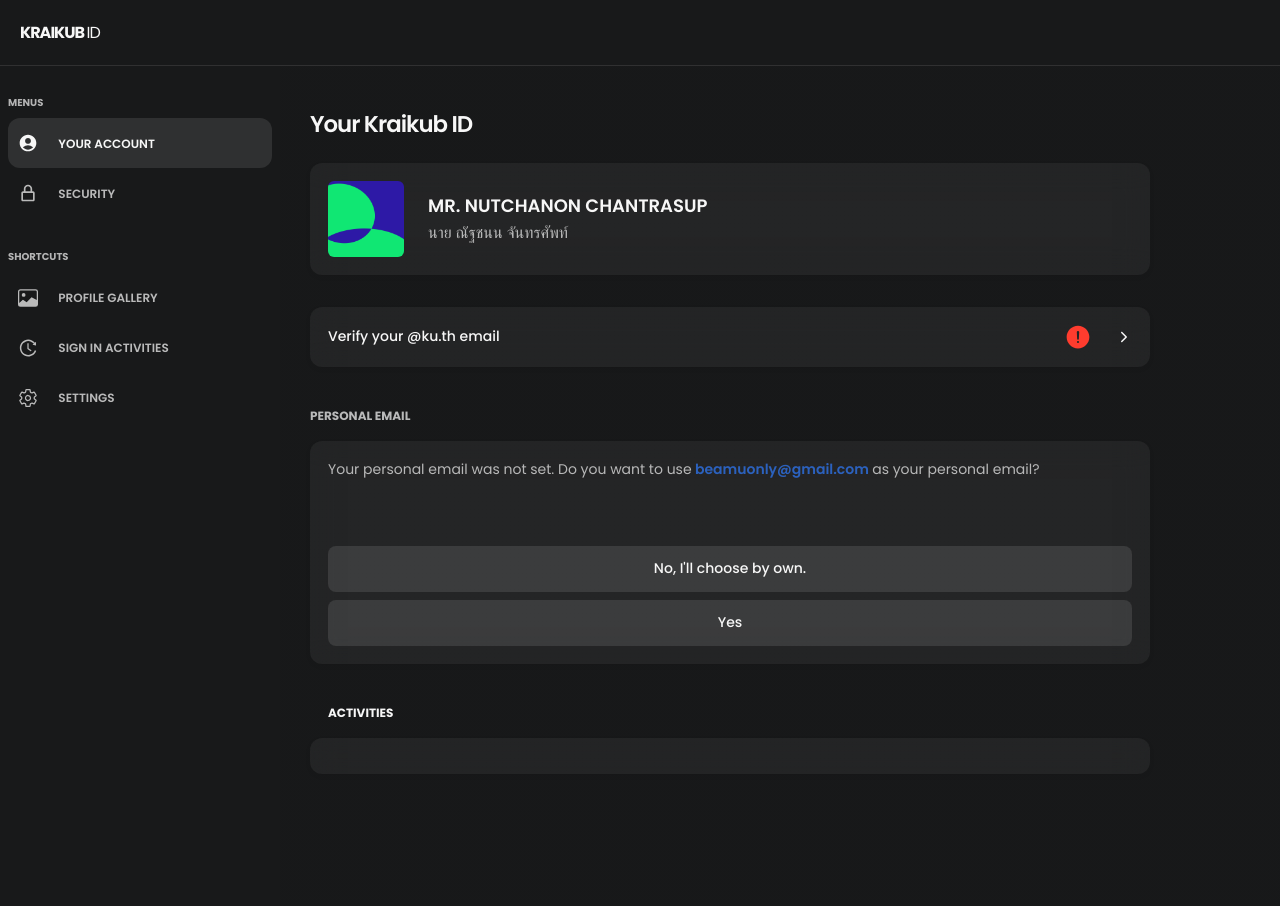
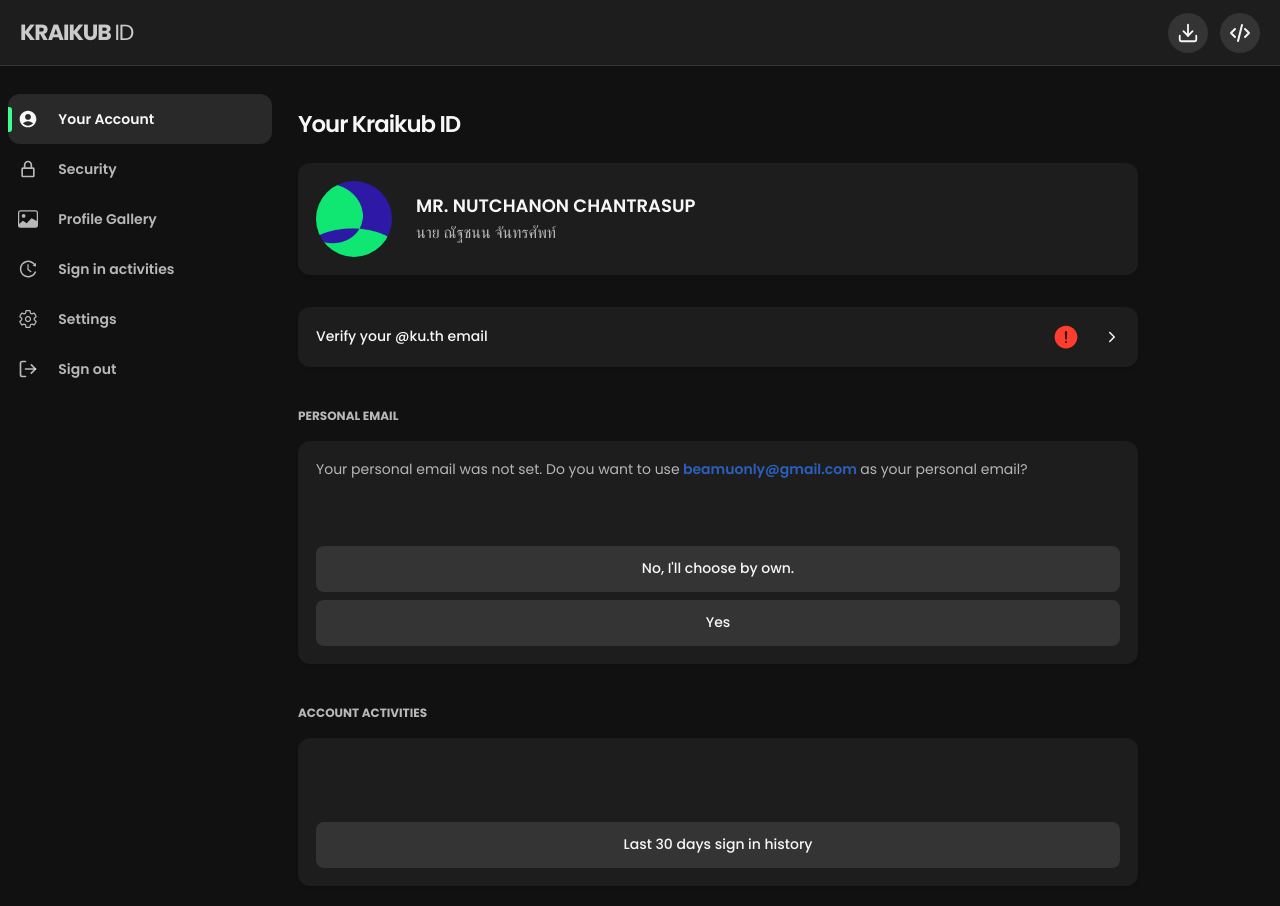
Before and after one commit to kraikub/kraikub-id, a Next.js app: page /account in a window 1280 px wide. Shown: the top 906 px of the page. Built offline with nearby package versions, Linux system fonts and the light colour scheme.

Commit message:
💄 Update UI

```diff
--- /dev/null
+++ b/src/components/banners/Github.tsx
@@ -0,0 +1,35 @@
+import { Button, Paper, Typography } from "@mui/material";
+import Link from "next/link";
+import { IoIosArrowForward } from "react-icons/io";
+import { LinkWrap } from "../../layouts/ui/link/LinkWrap";
+
+export const GithubBanner = () => {
+  return (
+    <Paper
+      sx={{
+        backgroundColor: "#1c202e",
+        color: "#ffffff",
+      }}
+    >
+      <Typography variant="h6" color="inherit" fontSize={18}>
+        Contribute on GitHub.
+      </Typography>
+      <Typography variant="body2" color="inherit">
+        All PRs are welcome. This will make Kraikub better :D
+      </Typography>
+      <LinkWrap href="https://github.com/kraikub">
+        <Button
+          color="secondary"
+          sx={{
+            my: 2,
+            backgroundColor: "#ffffff20",
+            gap: 1,
+            color: "white"
+          }}
+        >
+          Contribute <IoIosArrowForward />
+        </Button>
+      </LinkWrap>
+    </Paper>
+  );
+};
--- a/src/config/appbar_config.ts
+++ b/src/config/appbar_config.ts
@@ -1,12 +1,27 @@
 export const appbarConfig = {
   navbar: {
-    height: "66px"
+    height: "66px",
+    number: {
+      height: 66,
+    }
   },
-  sizebar: {
+  sidebar: {
     width: "280px",
     height: "100vh",
+    number: {
+      width: 280,
+    }
   },
   content: {
-    maxWidth: "840px"
+    maxWidth: "840px",
+    number: {
+      maxWidth: 840,
+    }
+  },
+  rightBanner: {
+    width: "300px",
+    number: {
+      width: 300
+    }
   }
 };
--- a/src/layouts/AppBar.tsx
+++ b/src/layouts/AppBar.tsx
@@ -4,6 +4,7 @@
   Drawer,
   Fade,
   Grid,
+  Paper,
   Stack,
   Typography,
   useMediaQuery,
@@ -17,8 +18,11 @@
 import { BsImage } from "react-icons/bs";
 import { Container } from "@mui/system";
 import { AiOutlineHistory } from "react-icons/ai";
-import { IoIosArrowDown, IoIosArrowUp } from "react-icons/io";
+import { IoIosArrowDown, IoIosArrowUp, IoIosDownload } from "react-icons/io";
+import { TbCode } from "react-icons/tb";
 import { IoSettingsOutline } from "react-icons/io5";
+import { FiDownload, FiLogOut } from "react-icons/fi";
+import { GithubBanner } from "../components/banners/Github";
 
 type Menu = {
   text: string | ReactNode;
@@ -39,9 +43,6 @@
     icon: <BiLockAlt />,
     iconSize: "20px",
   },
-];
-
-const shortcuts: Menu[] = [
   {
     text: "Profile Gallery",
     href: "/profile-gallery",
@@ -59,7 +60,14 @@
     icon: <IoSettingsOutline />,
     iconSize: "20px",
   },
+  {
+    text: "Sign out",
+    href: "/logout",
+    icon: <FiLogOut />,
+    iconSize: "20px",
+  },
 ];
+
 
 const gridButtonStyles = {
   display: "flex",
@@ -70,12 +78,8 @@
 
 const groups = [
   {
-    name: "MENUS",
+    name: "",
     list: mainMenus,
-  },
-  {
-    name: "SHORTCUTS",
-    list: shortcuts,
   },
 ];
 
@@ -87,11 +91,14 @@
       disableRipple
       variant="contained"
       sx={{
+        overflow: "hidden",
+        position: "relative",
+        textTransform: "none",
         backgroundColor:
           router.pathname === href
             ? theme.palette.secondary.main
             : "transparent",
-        fontSize: 12,
+        fontSize: 14,
         fontWeight: 600,
         paddingX: "10px",
         textAlign: "start",
@@ -102,11 +109,23 @@
             ? theme.palette.text.primary
             : theme.palette.text.secondary,
         "&:hover": {
-          backgroundColor: theme.palette.secondary.light,
+          backgroundColor: theme.palette.secondary.main,
         },
       }}
       onClick={() => router.push(href)}
     >
+      <Box sx={{
+        display: router.pathname === href ? "block" : "none",
+        position: "absolute",
+        top: "25%",
+        bottom: "25%",
+        left: 0,
+        width: "4px",
+        borderRadius: "0 3px 3px 0",
+        backgroundColor: theme.palette.primary.main
+      }}>
+
+      </Box>
       <Grid container>
         <Grid
           item
@@ -142,13 +161,33 @@
 export const AppBar: FC<AppBarProps> = ({ children }) => {
   const theme = useTheme();
   const router = useRouter();
+  const [rightSideBanner, setRightSideBanner] = useState(false);
   const scrollRef = useRef<number>(0);
   const dimensionY = useRef<number>(0);
   const mdSize = useMediaQuery(theme.breakpoints.up("md"));
   const [showDynamicNav, setShowDynamicNav] = useState<boolean>(true);
   const [openMenuModal, setOpenMenuModal] = useState<boolean>(false);
 
+  function handleResize() {
+    if (
+      window.innerWidth <
+      appbarConfig.sidebar.number.width +
+        appbarConfig.content.number.maxWidth +
+        appbarConfig.rightBanner.number.width +
+        18
+    ) {
+      setRightSideBanner(false);
+    } else {
+      setRightSideBanner(true);
+    }
+  }
+
   useEffect(() => {
+    // Window size
+    window.addEventListener("resize", handleResize);
+    handleResize();
+
+    // Scroll
     dimensionY.current = document.body.scrollHeight;
     window.addEventListener(
       "scroll",
@@ -176,15 +215,18 @@
   }, []);
 
   return (
-    <Box>
+    <Box sx={{
+      background: `linear-gradient(#00000006, #00000006), linear-gradient(${theme.palette.background.default}, ${theme.palette.background.default})`,
+    }}>
       <Fade in={mdSize || showDynamicNav}>
-        <Box
+        <Paper
           sx={{
             position: "fixed",
             top: 0,
             left: 0,
             right: 0,
-            backgroundColor: theme.palette.background.default,
+            borderRadius: 0,
+            backgroundColor: theme.palette.background.paper,
             height: appbarConfig.navbar.height,
             borderStyle: "solid",
             borderWidth: "0 0 1px 0",
@@ -200,16 +242,58 @@
             <Typography
               className="letter-spacing-1"
               sx={{
-                fontSize: 16,
+                opacity: 0.8,
+                fontSize: 22,
                 fontWeight: 700,
               }}
             >
               KRAIKUB{" "}
-              <Typography display="inline" fontWeight={400}>
+              <Typography display="inline" fontWeight={400} fontSize="inherit">
                 ID
               </Typography>
             </Typography>
           </Stack>
+          <Stack direction="row" spacing="12px">
+            <Button
+              color="secondary"
+              variant="contained"
+              sx={{
+                p: "3px",
+                fontSize: 22,
+                minWidth: "40px",
+                width: "40px",
+                aspectRatio: "1/1",
+                borderRadius: "1000px",
+                color: "inherit",
+                display: {
+                  xs: "none",
+                  sm: "none",
+                  md: "flex",
+                },
+              }}
+            >
+              <FiDownload />
+            </Button>
+            <Button
+              color="secondary"
+              variant="contained"
+              sx={{
+                p: "3px",
+                fontSize: 24,
+                minWidth: "40px",
+                width: "40px",
+                aspectRatio: "1/1",
+                borderRadius: "1000px",
+                color: "inherit",
+                display: {
+                  xs: "none",
+                  sm: "none",
+                  md: "flex",
+                },
+              }}
+            >
+              <TbCode />
+            </Button>
             <Button
               onClick={() => setOpenMenuModal(true)}
               color="secondary"
@@ -229,27 +313,32 @@
             >
               <IoIosArrowDown />
             </Button>
-        </Box>
+          </Stack>
+        </Paper>
       </Fade>
 
       <Box
         sx={{
           position: "fixed",
-          top: appbarConfig.navbar.height,
+          borderRadius: 0,
+          top: 0,
           left: 0,
           zIndex: 32,
-          width: appbarConfig.sizebar.width,
-          height: appbarConfig.sizebar.height,
+          width: appbarConfig.sidebar.width,
+          height: appbarConfig.sidebar.height,
           px: "8px",
-          pt: "30px",
+          pt: `${appbarConfig.navbar.number.height+20}px`,
+          pb: "12px",
           display: {
             xs: "none",
             sm: "none",
-            md: "block",
+            md: "flex",
           },
+          flexDirection: "column",
+          justifyContent: "space-between",
         }}
       >
-        <Stack spacing={4}>
+        <Stack spacing={4} width="100%">
           {groups.map((g, index) => {
             return (
               <Box key={`menu-group-${index}`}>
@@ -273,16 +362,18 @@
             );
           })}
         </Stack>
+        <Stack width="100%">
+
+        </Stack>
       </Box>
       <Box
         sx={{
           pt: appbarConfig.navbar.height,
           minHeight: "100vh",
-          background: `linear-gradient(#00000006, #00000006), linear-gradient(${theme.palette.background.default}, ${theme.palette.background.default})`,
           ml: {
             xs: 0,
             sm: 0,
-            md: appbarConfig.sizebar.width,
+            md: appbarConfig.sidebar.width,
           },
         }}
       >
@@ -293,7 +384,7 @@
             px: {
               xs: "0px",
               sm: "0px",
-              md: "30px",
+              md: "18px",
             },
           }}
         >
@@ -371,6 +462,23 @@
           </Stack>
         </Container>
       </Drawer>
+      <Box
+        sx={{
+          display: rightSideBanner ? "block" : "none",
+          position: "fixed",
+          bottom: 0,
+          right: 0,
+          top: appbarConfig.navbar.height,
+          width: appbarConfig.rightBanner.width,
+          py: "18px",
+          px: "8px",
+          borderRadius: 0,
+        }}
+      >
+        <Stack spacing="18px">
+          <GithubBanner />
+        </Stack>
+      </Box>
     </Box>
   );
 };
--- a/src/layouts/ui/menu/ChoiceCard.tsx
+++ b/src/layouts/ui/menu/ChoiceCard.tsx
@@ -32,6 +32,7 @@
             // pl: "18px",
           }}
           color={theme.palette.text.secondary}
+          textTransform="uppercase"
         >
           {props.title}
         </Typography>
@@ -83,6 +84,7 @@
                       color: theme.palette.text.primary,
                     }}
                     size="large"
+                    onClick={c.onClick}
                   >
                     {c.text}
                   </Button>
--- a/src/styles/css/globals.css
+++ b/src/styles/css/globals.css
@@ -1,5 +1,5 @@
 /* @import url('https://fonts.googleapis.com/css2?family=Kanit:wght@300;400;500;600;700&display=swap'); */
-@import url('https://fonts.googleapis.com/css2?family=Poppins:wght@100;200;400;500;600;700;800;900&display=swap');
+@import url("https://fonts.googleapis.com/css2?family=Poppins:wght@100;200;400;500;600;700;800;900&display=swap");
 @import url("https://fonts.googleapis.com/css2?family=Inter:wght@400;500;600;700;800;900&display=swap");
 html {
   scroll-behavior: smooth;
@@ -41,3 +41,23 @@
     opacity: 1;
   }
 }
+
+.spin {
+  animation: spin 1s infinite cubic-bezier(0.80, 0, 0.20, 1);
+  transform-origin: center center;
+}
+
+@keyframes spin {
+  0% {
+    transform: scale(1) rotate(0);
+  }
+  20% {
+    transform: scale(1) rotate(0);
+  }
+  80% {
+    transform: scale(1) rotate(360deg);
+  }
+  100% {
+    transform: scale(1) rotate(360deg);
+  }
+}
--- a/src/styles/mui/base.ts
+++ b/src/styles/mui/base.ts
@@ -44,35 +44,36 @@
   },
   shadows: [
     "none",
-    "0 2px 5px #00000010",
-    "0 2px 5px #00000010",
-    "0 2px 5px #00000010",
-    "0 2px 5px #00000010",
-    "0 2px 5px #00000010",
-    "0 2px 5px #00000010",
-    "0 2px 5px #00000010",
-    "0 2px 5px #00000010",
-    "0 2px 5px #00000010",
-    "0 2px 5px #00000010",
-    "0 2px 5px #00000010",
-    "0 2px 5px #00000010",
-    "0 2px 5px #00000010",
-    "0 2px 5px #00000010",
-    "0 2px 5px #00000010",
-    "0 2px 5px #00000010",
-    "0 2px 5px #00000010",
-    "0 2px 5px #00000010",
-    "0 2px 5px #00000010",
-    "0 2px 5px #00000010",
-    "0 2px 5px #00000010",
-    "0 2px 5px #00000010",
-    "0 2px 5px #00000010",
-    "0 2px 5px #00000010",
+    "0 3px 3px #00000018",
+    "0 3px 4px #00000028",
+    "0 3px 5px #00000038",
+    "0 3px 6px #00000048",
+    "0 3px 7px #00000058",
+    "0 3px 8px #00000068",
+    "0 3px 9px #00000072",
+    "0 3px 10px #00000076",
+    "0 3px 12px #00000080",
+    "0 3px 14px #00000084",
+    "0 3px 16px #00000088",
+    "0 3px 18px #00000090",
+    "0 3px 20px #00000092",
+    "0 3px 22px #00000094",
+    "0 3px 24px #00000096",
+    "0 3px 26px #00000098",
+    "0 3px 28px #000000a0",
+    "0 3px 33px #000000a1",
+    "0 3px 36px #000000a2",
+    "0 3px 39px #000000a3",
+    "0 3px 44px #000000a4",
+    "0 3px 48px #000000a5",
+    "0 3px 56px #000000a6",
+    "0 3px 64px #000000a7",
   ],
   components: {
     MuiButton: {
       defaultProps: {
         disableElevation: true,
+        disableRipple: true,
       },
       styleOverrides: {
         sizeLarge: {
--- a/src/styles/mui/kraikubid-dark.ts
+++ b/src/styles/mui/kraikubid-dark.ts
@@ -22,8 +22,8 @@
       contrastText: "#ffffff",
     },
     background: {
-      default: "#18191a",
-      paper: "#ffffff01",
+      default: "#111111",
+      paper: "#111111",
     },
     text: {
       primary: "#f7f7f7",
--- a/src/styles/mui/kraikubid-light.ts
+++ b/src/styles/mui/kraikubid-light.ts
@@ -10,7 +10,8 @@
       contrastText: "#ffffff",
     },
     secondary: {
-      main: "#e8eaf1",
+      main: "#edeff5",
+      dark: "#dfe1e8",
       contrastText: "#000000",
     },
     info: {
--- a/src/views/account/components/AppActivities.tsx
+++ b/src/views/account/components/AppActivities.tsx
@@ -1,14 +1,20 @@
 import { Box, Card, Grid, Typography } from "@mui/material";
+import { ChoiceCard } from "../../../layouts/ui/menu/ChoiceCard";
 import { GroupCardBase } from "./GroupCardBase";
 
+
+
 export const AppActivities = () => {
-  return (
-    <GroupCardBase title="Activities">
-      <Grid container>
-        <Grid
-          item
-        ></Grid>
-      </Grid>
-    </GroupCardBase>
-  );
+
+  const choice = [
+    {
+      text: "Last 30 days sign in history",
+    },
+  ]
+
+  return <ChoiceCard title="Account activities" description={
+    <>
+
+    </>
+  } choice={choice}/>;
 };
--- a/src/views/account/components/ProfilePic.tsx
+++ b/src/views/account/components/ProfilePic.tsx
@@ -19,7 +19,7 @@
               backgroundImage: `url(/resources/default-profile.png)`,
               backgroundSize: "cover",
               backgroundPosition: "center",
-              borderRadius: "6px",
+              borderRadius: "600px",
               aspectRatio: "1/1",
               alignSelf: "flex-start",
             }}
```
Also changed, not shown: pages/index.tsx (+35 -18 lines), public/resources/kraikub-logo-transparent.png (added). Lines whose indentation alone changed are shown as unchanged.
